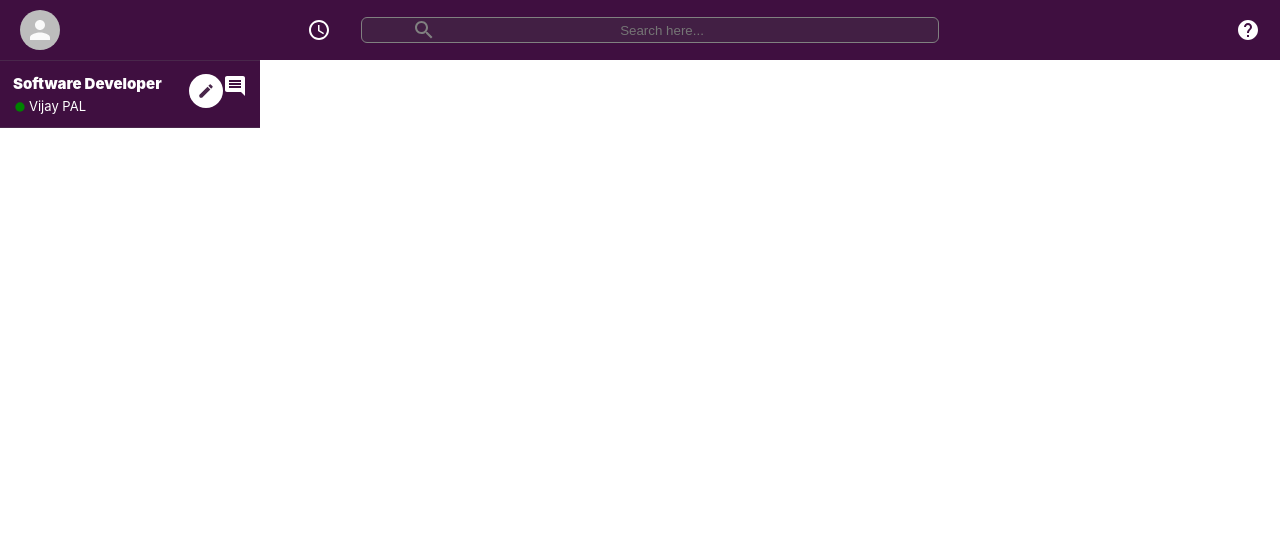
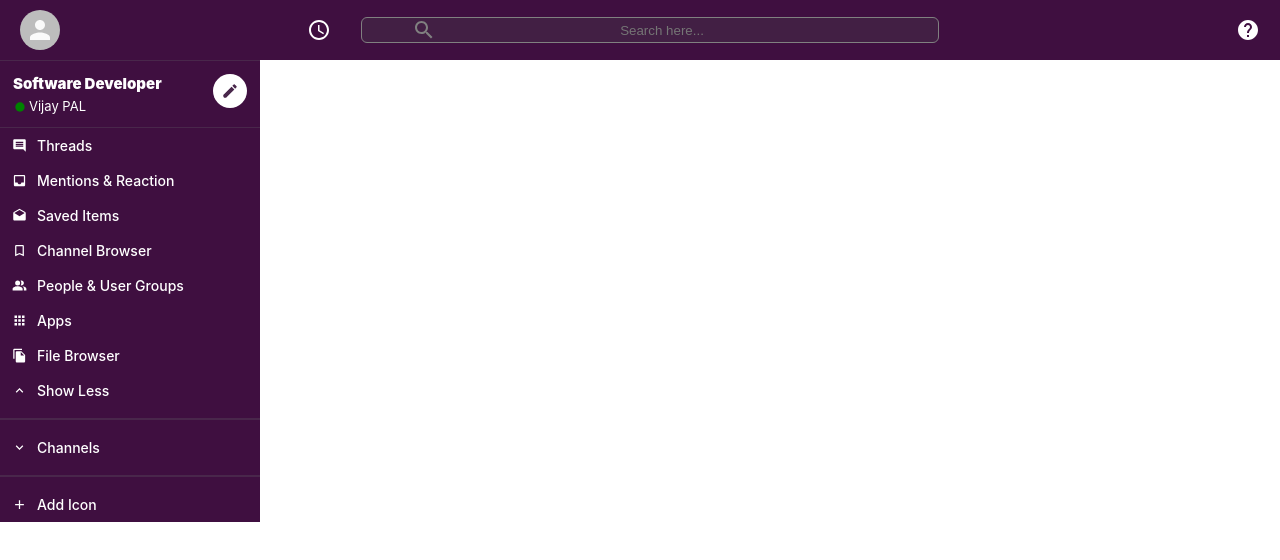
Before and after one commit to vijaypal1621/Slack, a React (Create React App) app: page / in a window 1280 px wide. Shown: the top 560 px of the page. Built offline with nearby package versions, Linux system fonts and the light colour scheme.

Commit message:
Sidebar Option updated

```diff
--- a/src/Sidebar.css
+++ b/src/Sidebar.css
@@ -14,6 +14,11 @@
 .sidebar__info{
     flex: 1;
 
+}
+.sidebar>hr{
+    margin-top: 10px;
+    margin-bottom: 10px;
+    border: 1px solid #49274b;
 }
 .sidebar__info >h3{
     display: flex;
--- a/src/Sidebar.js
+++ b/src/Sidebar.js
@@ -4,7 +4,15 @@
 import FiberManualRecordIcon from '@material-ui/icons/FiberManualRecord';
 import CreateIcon from '@material-ui/icons/Create';
 import InsertCommentIcon from '@material-ui/icons/InsertComment';
-
+import InboxIcon from '@material-ui/icons/Inbox';
+import DraftsIcon from '@material-ui/icons/Drafts';
+import BookmarkBorderIcon from '@material-ui/icons/BookmarkBorder';
+import PeopleAltIcon from '@material-ui/icons/PeopleAlt';
+import AppsIcon from '@material-ui/icons/Apps';
+import FileCopyIcon from '@material-ui/icons/FileCopy';
+import ExpandLessIcon from '@material-ui/icons/ExpandLess';
+import ExpandMoreIcon from '@material-ui/icons/ExpandMore';
+import AddIcon from '@material-ui/icons/Add';
 function Sidebar() {
     return (
         <div className="sidebar">
@@ -17,10 +25,20 @@
                     </h3>
                 </div>
                 <CreateIcon/>
-                <SidebarOption Icon={InsertCommentIcon} title="Threads" />
-
-
             </div>
+            <SidebarOption Icon={InsertCommentIcon} title="Threads" />
+            <SidebarOption Icon={InboxIcon} title="Mentions & Reaction" />
+            <SidebarOption Icon={DraftsIcon} title="Saved Items" />
+            <SidebarOption Icon={BookmarkBorderIcon} title="Channel Browser" />
+            <SidebarOption Icon={PeopleAltIcon} title="People & User Groups" />
+            <SidebarOption Icon={AppsIcon} title="Apps" />
+            <SidebarOption Icon={FileCopyIcon} title="File Browser" />
+            <SidebarOption Icon={ExpandLessIcon} title="Show Less" />
+            <hr />
+            <SidebarOption Icon={ExpandMoreIcon} title="Channels" />
+            <hr />
+            <SidebarOption Icon={AddIcon} title="Add Icon" />
+            {/* Connect to db and and list all the channnels */}
         </div>
     )
 }
--- a/src/SidebarOption.css
+++ b/src/SidebarOption.css
@@ -0,0 +1,25 @@
+.sidebarOption{
+    display: flex;
+    align-items: center;
+    font-size: 12px;
+    padding-left: 2px;
+    cursor: pointer;
+}
+.sidebarOption:hover{
+    opacity: 0.9;
+    background-color: #340e36;
+
+}
+.sidebarOption__icon{
+    padding: 10px;
+    font-size: 15px !important;
+}
+.sidebarOption__channel{
+    padding: 10px 0;
+}
+.sidebarOption__hash{
+    padding: 10px;
+}
+.sidebarOption >h3{
+    font-weight: 500;
+}
--- a/src/SidebarOption.js
+++ b/src/SidebarOption.js
@@ -5,7 +5,7 @@
     return (
         <div className="sidebarOption">
             {Icon && <Icon className="sidebarOption__icon"/>}
-
+            {Icon ? (<h3>{title}</h3>) : (<h3 className="sidebarOption__channel"> <span className="sidebarOption__hash">#</span>{title}</h3>) }
         </div>
     )
 }
```
